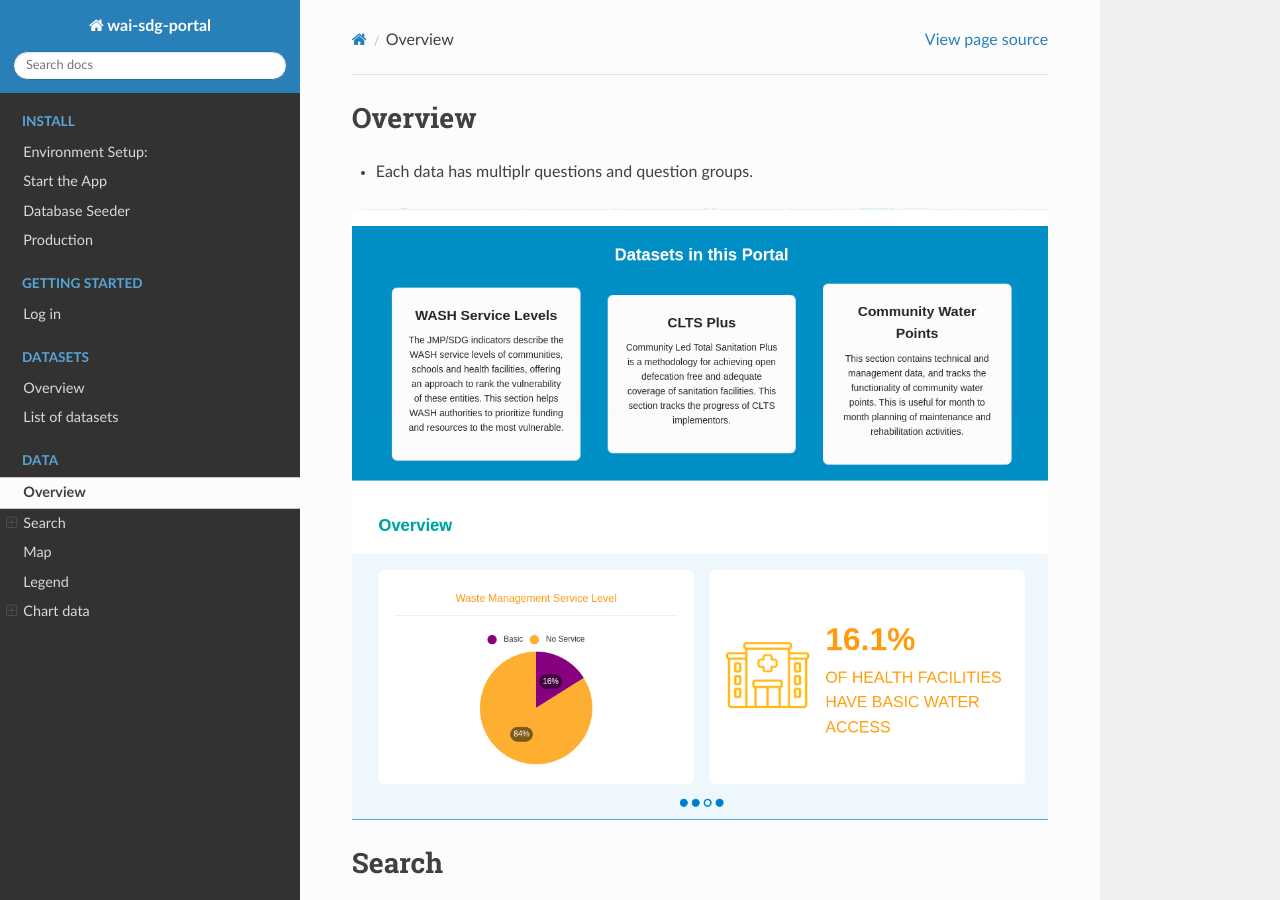
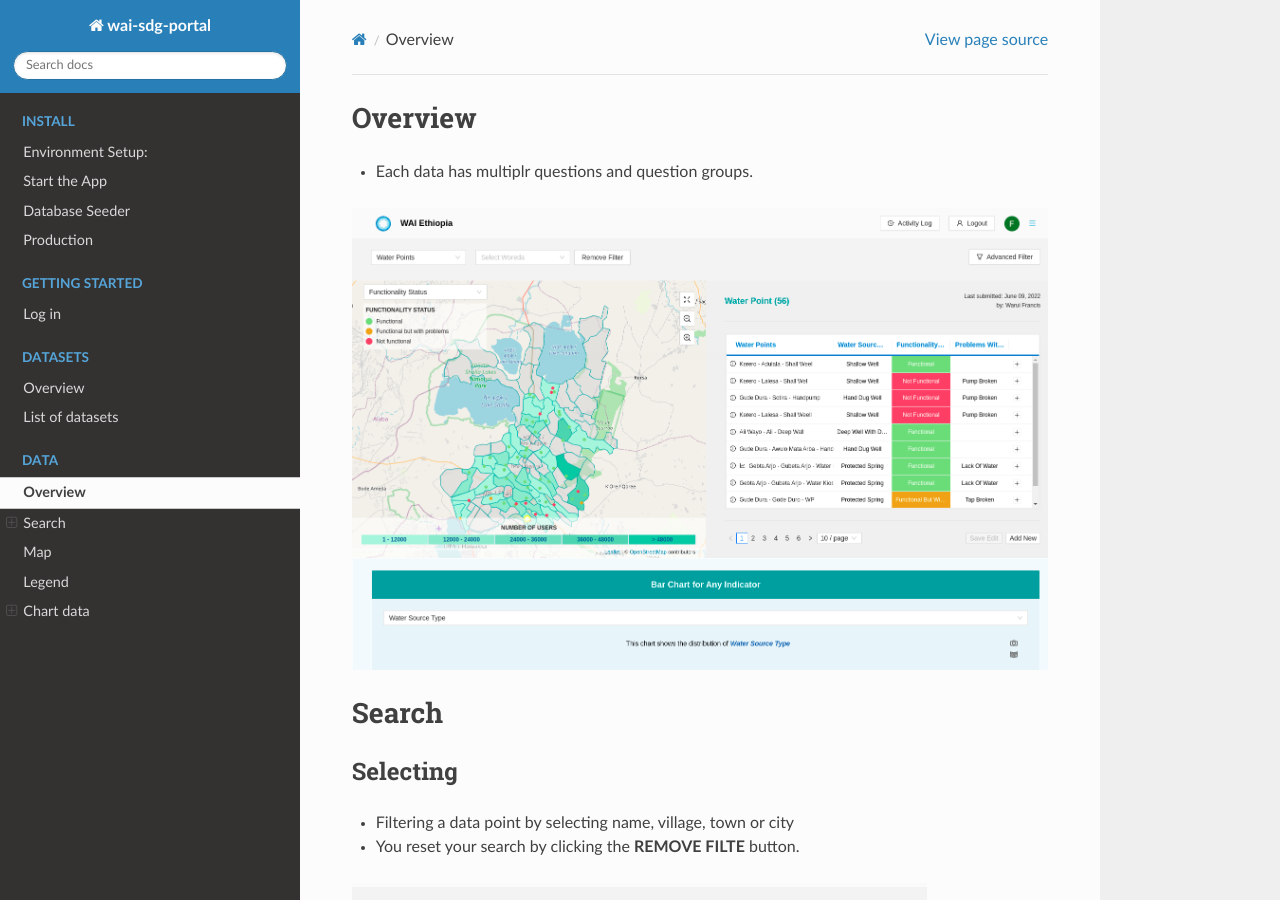
Before and after one commit to akvo/wai-sdg-portal, a Sphinx documentation site: the page built from docs/source/ethiopia/data.rst, in a window 1280 px wide and 900 px high. Built offline with Sphinx 7.4.7 and the Read the Docs theme 2.0.0, drawn with Linux system fonts in a browser that asks for light colours.

Commit message:
[#197] - update data overview screeshot

```diff
--- a/docs/source/ethiopia/data.rst
+++ b/docs/source/ethiopia/data.rst
@@ -2,7 +2,7 @@ Overview
 ---------
 - Each data has multiplr questions and question groups.
 
-.. image:: ../../assets/ethiopia/dataset-overview.png
+.. image:: ../../assets/ethiopia/example-overview.png
     :alt: Datasets overview
 
 Search
```
